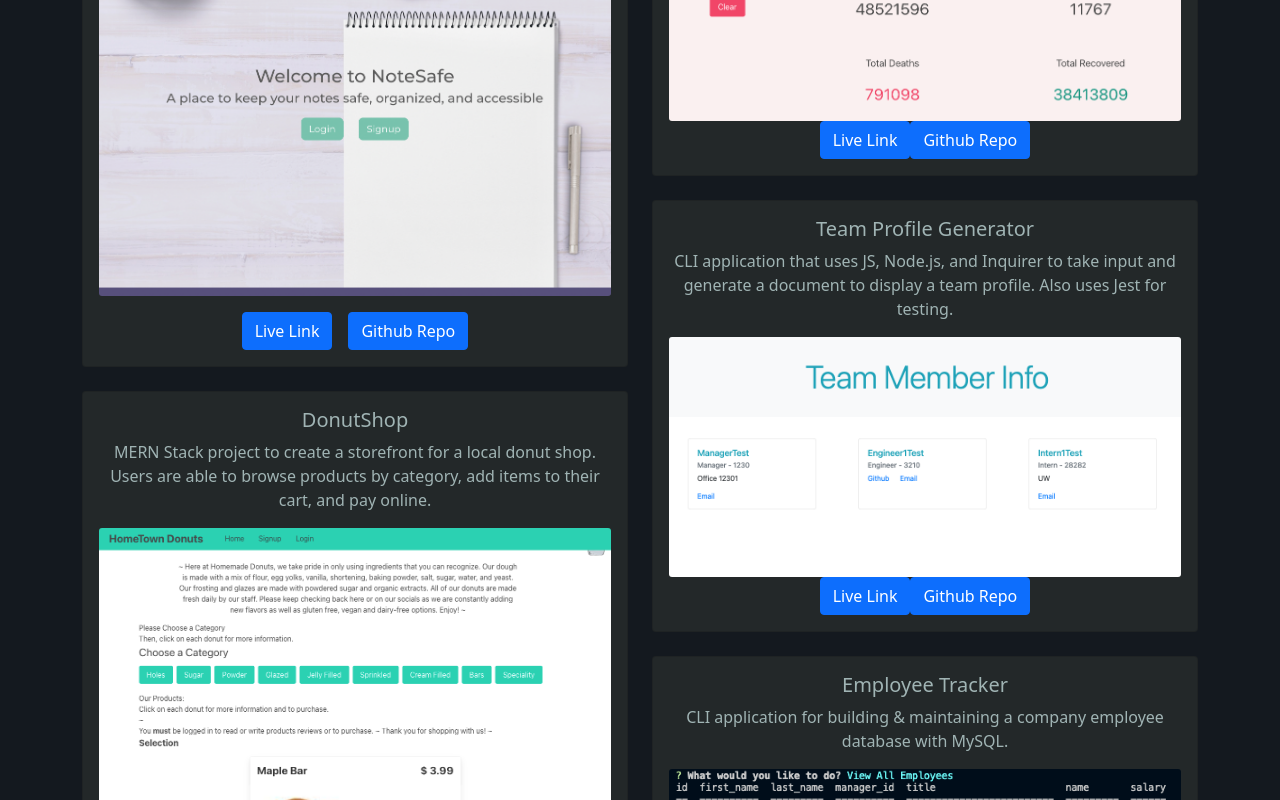
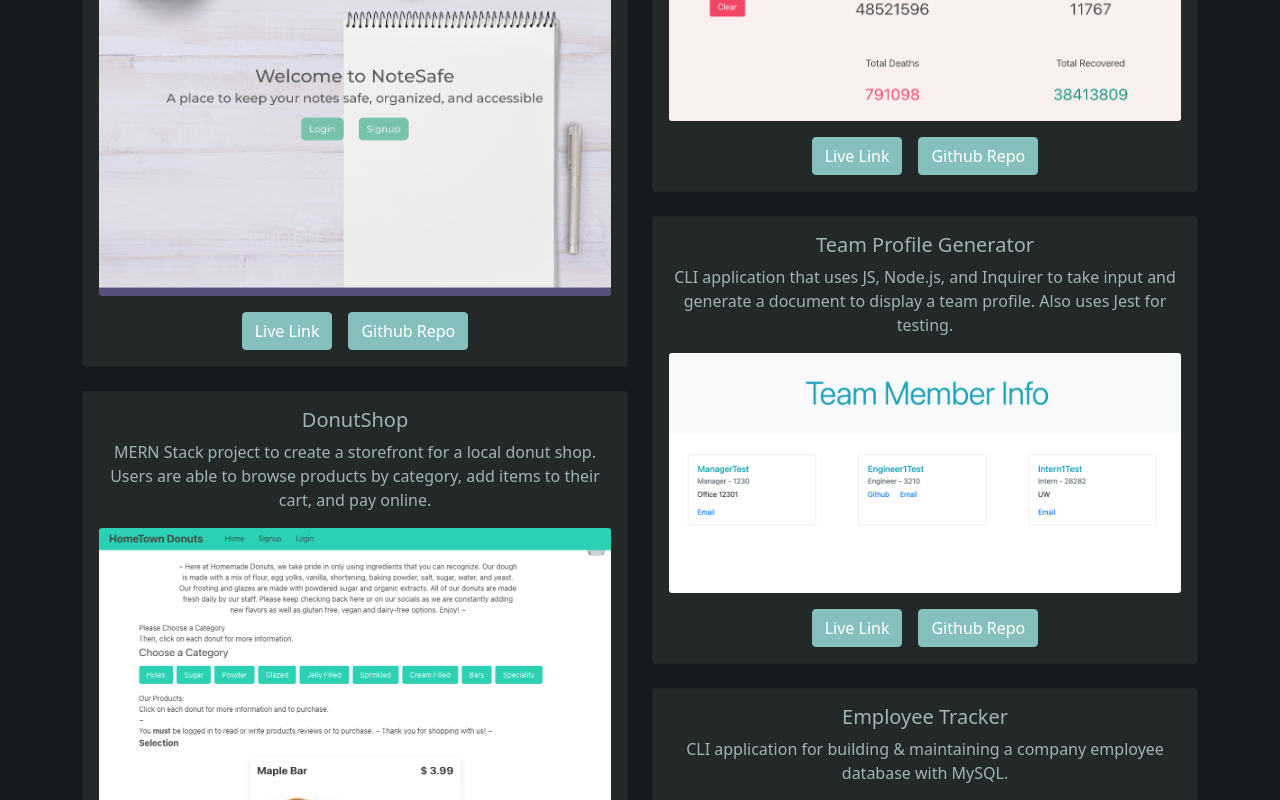
Before and after one commit to StephanieHeins/HeinsPortfolio, a React (Create React App) app: page / in a window 1280 px wide. Shown: the part 700-1500 px from the top of the page. Built offline with nearby package versions, Linux system fonts and the light colour scheme.

Commit message:
fixed some styling

```diff
--- a/src/components/Portfolio.js
+++ b/src/components/Portfolio.js
@@ -27,10 +27,10 @@ export default function Portfolio() {
                             {fullstackprojects.about}
                         </Card.Text>
                         <Card.Img src={fullstackprojects.image}></Card.Img>
-                        <Button href={fullstackprojects.livelink} className="mx-2 mt-3">
+                        <Button href={fullstackprojects.livelink} className="mx-2 mt-3" id="livelink1">
                             Live Link
                         </Button>
-                        <Button href={fullstackprojects.repo} className="mx-2 mt-3">
+                        <Button href={fullstackprojects.repo} className="mx-2 mt-3" id="ghrepo1">
                             Github Repo
                         </Button>
                     </Card.Body>
@@ -52,10 +52,10 @@ export default function Portfolio() {
                         {otherprojects.about}
                     </Card.Text>
                     <Card.Img src={otherprojects.image}></Card.Img>
-                    <Button href={otherprojects.livelink}>
+                    <Button href={otherprojects.livelink} className="mx-2 mt-3" id="livelink2">
                         Live Link
                     </Button>
-                    <Button href={otherprojects.repo}>
+                    <Button href={otherprojects.repo} className="mx-2 mt-3" id="ghrepo2">
                         Github Repo
                     </Button>
                 </Card.Body>
--- a/src/styles/Portfolio.css
+++ b/src/styles/Portfolio.css
@@ -1,5 +1,5 @@
 h4 {
-    color:rgb(134, 192, 189)
+    color:rgb(134, 192, 189);
 }
 
 #card1, #card2 {
@@ -9,3 +9,13 @@ h4 {
 .cardtitle {
     color:rgb(160, 180, 180);
 }
+
+#livelink1, #livelink2, #ghrepo1, #ghrepo2 {
+    background-color: rgb(134, 192, 189);
+    border-color: rgb(134, 192, 189);
+}
+
+#livelink1:hover, #livelink2:hover, #ghrepo1:hover, #ghrepo2:hover {
+    background-color: rgb(160, 180, 180);
+    border-color: rgb(160, 180, 180);
+}
```
